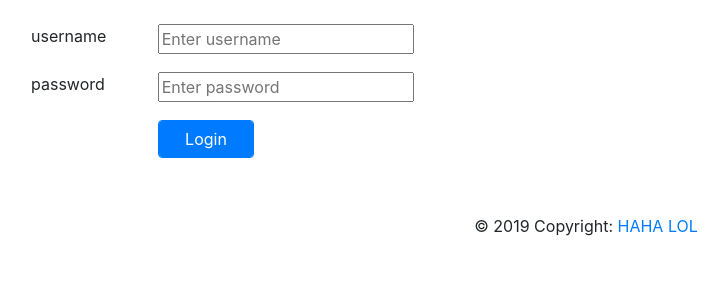
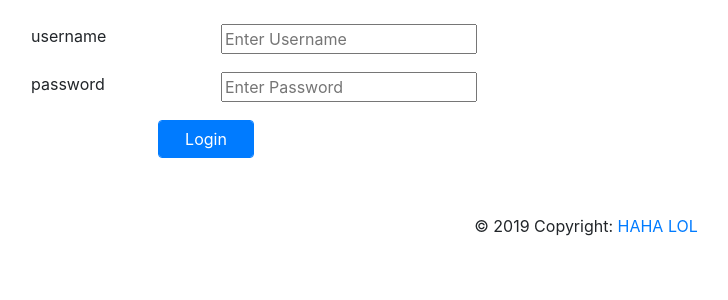
Before and after one commit to shubhankarsharma00/Doux, a Flask app: template templates/userlogin.html in a window 1280 px wide. Shown: the part 56-356 px from the top of the page, without its empty margins (54-782 px from the left). Run offline with Flask 2, Linux system fonts and the light colour scheme; the template is opened without the code that fills it, so the values that code supplies are empty; some libraries are stand-ins or nearby versions.

Commit message:
minor changes

```diff
--- a/templates/userlogin.html
+++ b/templates/userlogin.html
@@ -3,15 +3,15 @@
 {% block content %}
 <form method="post" class="form-horizontal">
     <div class="form-group row">
-        <label class="control-label col-sm-2" for="username">username</label>
-        <div class="col-sm-10">
-            <input type="text" name="username" placeholder="Enter username"><br>
+        <label class="control-label col-sm-3" for="username">username</label>
+        <div class="col-sm-9">
+            <input type="text" name="username" placeholder="Enter Username"><br>
         </div>
     </div>
     <div class="form-group row">
-        <label class="control-label col-sm-2" for="password">password</label>
-        <div class="col-sm-10">
-            <input type="password" name="password" placeholder="Enter password"><br>
+        <label class="control-label col-sm-3" for="password">password</label>
+        <div class="col-sm-9">
+            <input type="password" name="password" placeholder="Enter Password"><br>
         </div>
     </div>
     <div class="form-group row">
--- a/templates/userregister.html
+++ b/templates/userregister.html
@@ -32,7 +32,7 @@
     <div class="form-group row">
         <label class="control-label col-sm-3" for="password">Password</label>
         <div class="col-sm-19">
-            <input type="password" name="password" placeholder="Enter password"><br>
+            <input type="password" name="password" placeholder="Enter Password"><br>
         </div>
     </div>
     <div class="form-group row">
```
